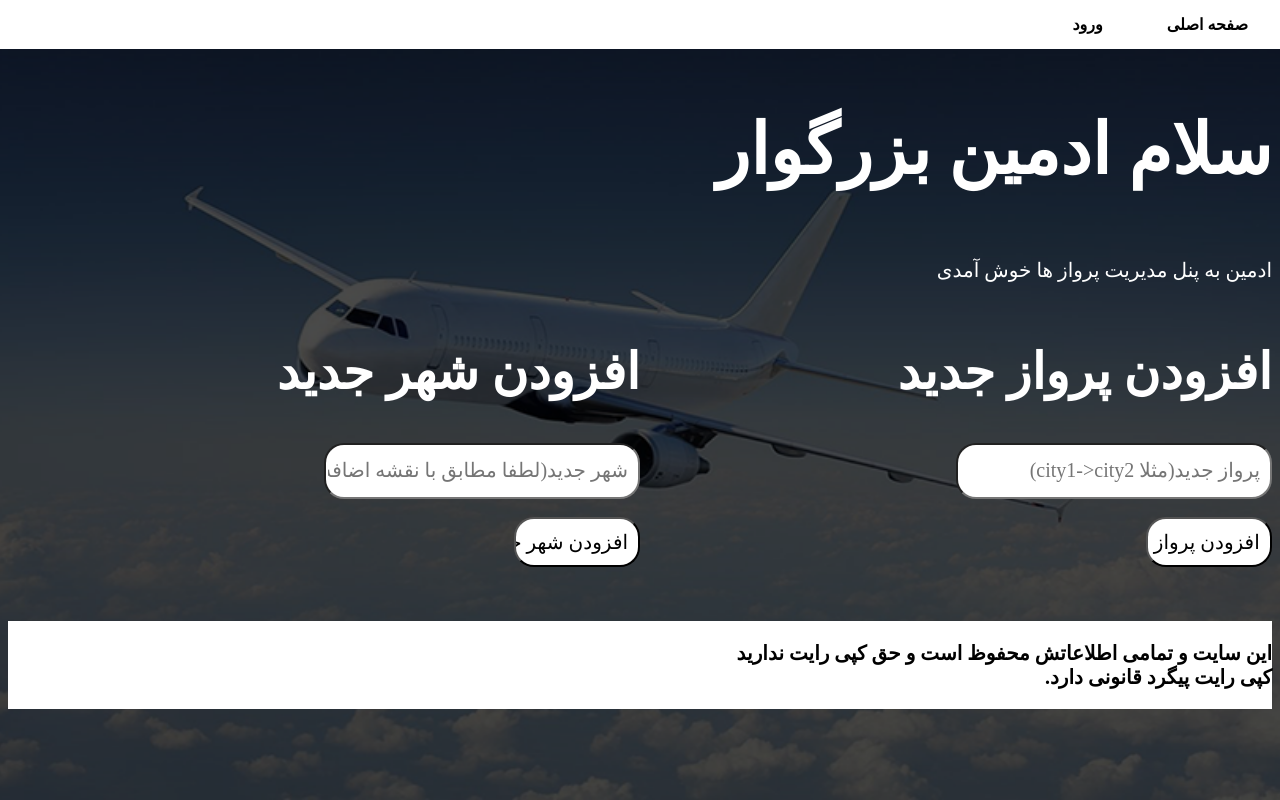
After one commit to amiraligholizadeh1388/flies, a Flask app: template templates/admin.html in a window 1280 px wide. The commit adds this page. Run offline with Flask 3, Linux system fonts and the light colour scheme; the template is opened without the code that fills it, so the values that code supplies are empty.

Commit message:
finished admin style

```diff
--- a/main.py
+++ b/main.py
@@ -51,7 +51,7 @@ def signin():
 @app.route('/admin')
 def admin():
     if Bool:
-        return 'salam admin'
+        return render_template("admin.html")
     else:
         return 'error 403 vorod gheyr ghanoni'
 
--- a/static/css/style.css
+++ b/static/css/style.css
@@ -165,7 +165,7 @@ img.g{
 input{
   border-radius: 20px;
   padding-right: 10px;
-  width: 30%;
+  width: 300px;
   height: 50px;
   font-family: lalezar;
   font-size: 20px;
--- /dev/null
+++ b/templates/admin.html
@@ -0,0 +1,26 @@
+{%extends 'base.html'%}
+{%block head%}
+    <title>حساب کاربری</title>
+{%endblock%}
+{%block body%}
+    <h1>سلام ادمین بزرگوار</h1>
+    <p>ادمین به پنل مدیریت پرواز ها خوش آمدی</p>
+    <div style="display: flex;">
+        <div style="width: 50%;">
+            <h2>افزودن پرواز جدید</h2>
+            <form action="http://127.0.0.1:5000/info-admin" method="post">
+                <input type="text" id="5" name="fly" placeholder="پرواز جدید(مثلا city1->city2)" required>
+                <br><br>
+                <input type="submit" value="افزودن پرواز" class="b">
+            </form>
+        </div>
+        <div style="width: 50%;">
+            <h2>افزودن شهر جدید</h2>
+            <form action="http://127.0.0.1:5000/info-admin" method="post">
+                <input type="text" id="5" name="fly" placeholder="شهر جدید(لطفا مطابق با نقشه اضافه کنید)" required>
+                <br><br>
+                <input type="submit" value="افزودن شهر جدید" class="b">
+            </form>
+        </div>
+    </div>
+{%endblock%}
```
